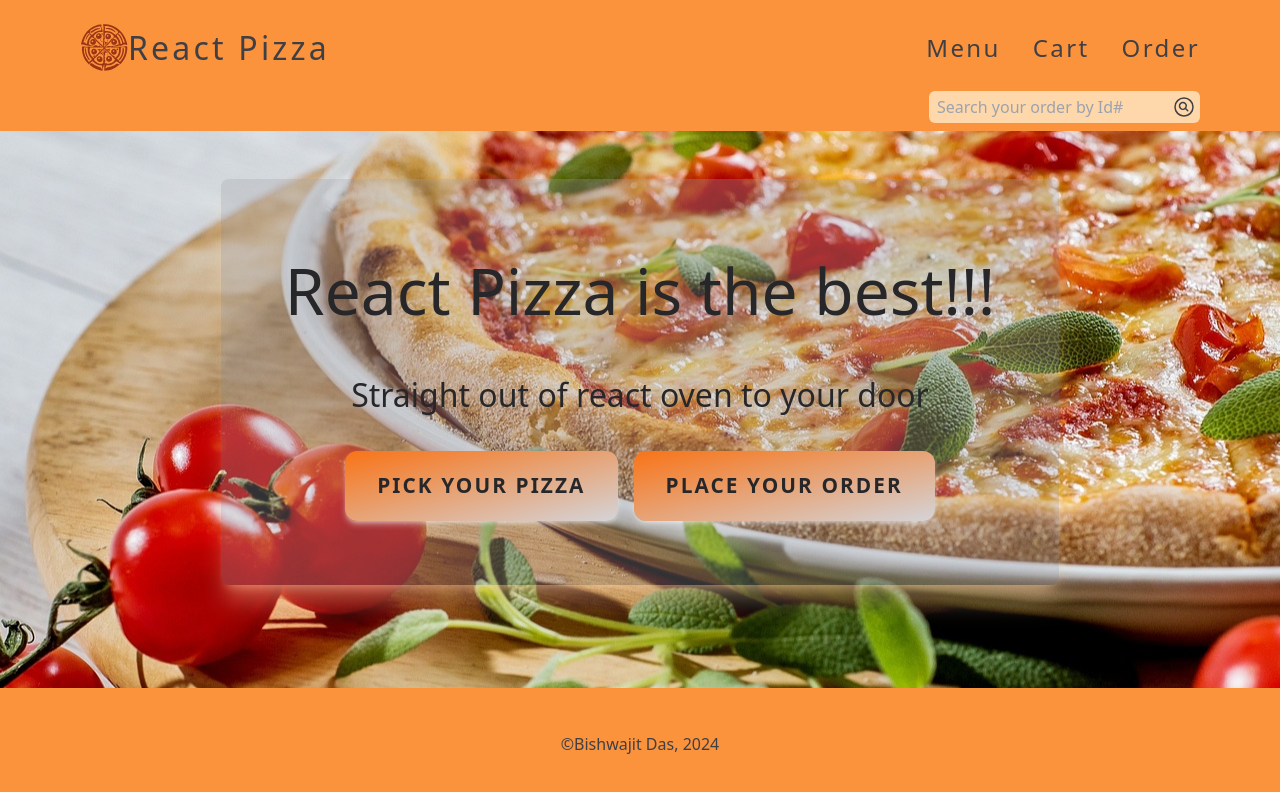
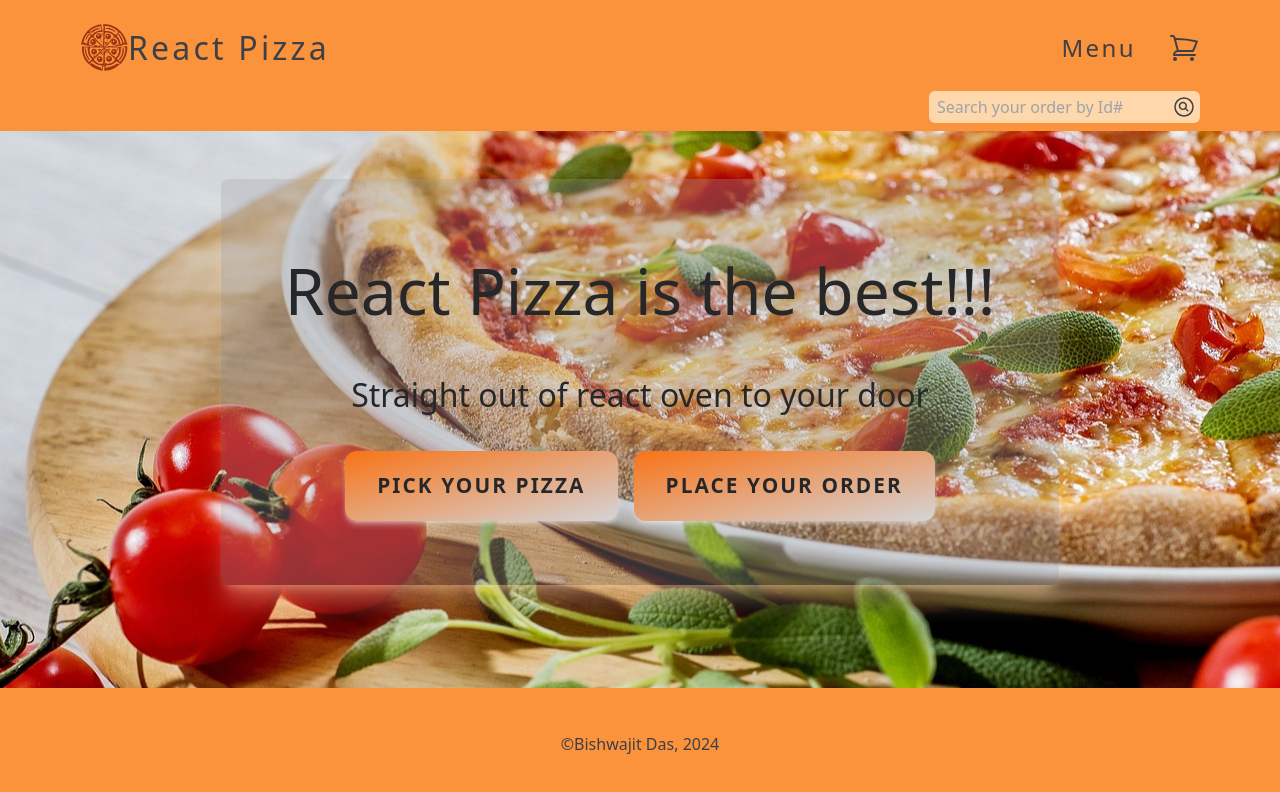
Before and after one commit to Bishwajitkuat/react_pizzas, a React (Vite) app: page / in a window 1280 px wide. Shown: the top 792 px of the page. Built offline with nearby package versions, Linux system fonts and the light colour scheme.

Commit message:
Cart text is replace with CartIcon.

```diff
--- a/src/components/Header.tsx
+++ b/src/components/Header.tsx
@@ -1,6 +1,7 @@
 import { Link } from "react-router-dom";
 import React_pizza_logo from "./ui/icons/React_pizza_logo";
 import SearchOrder from "./order/SearchOrder";
+import CartIcon from "./ui/icons/CartIcon";
 
 export default function Header() {
   return (
@@ -16,12 +17,14 @@ export default function Header() {
           <li>
             <Link to="/menu">Menu</Link>
           </li>
-          <li>
-            <Link to="/cart">Cart</Link>
+          <li className="flex items-center justify-center">
+            <Link to="/cart">
+              <CartIcon />
+            </Link>
           </li>
-          <li>
+          {/* <li>
             <Link to="/order/new">Order</Link>
-          </li>
+          </li> */}
         </ul>
       </nav>
       <div className="mt-[1.2rem] flex justify-end">
```
